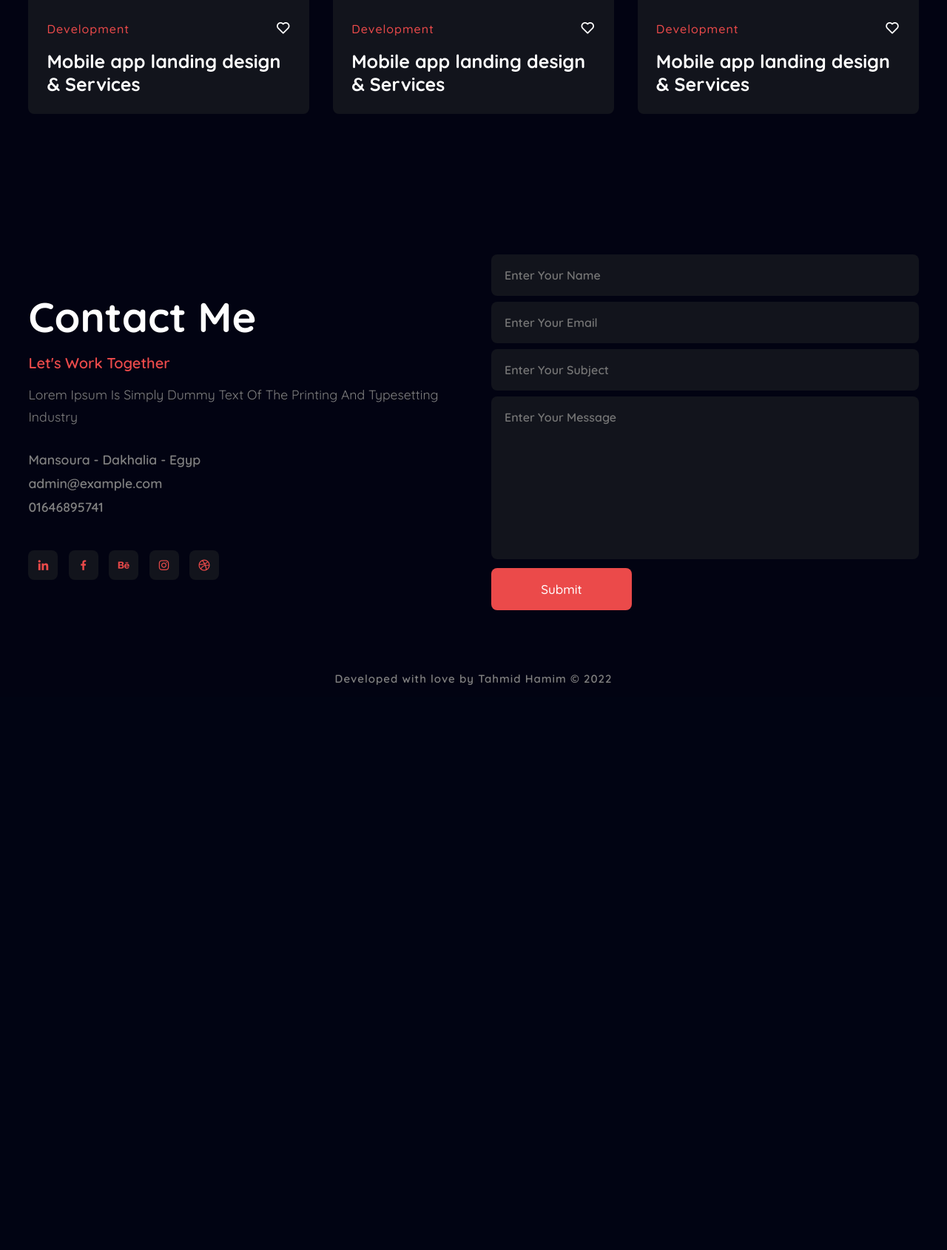
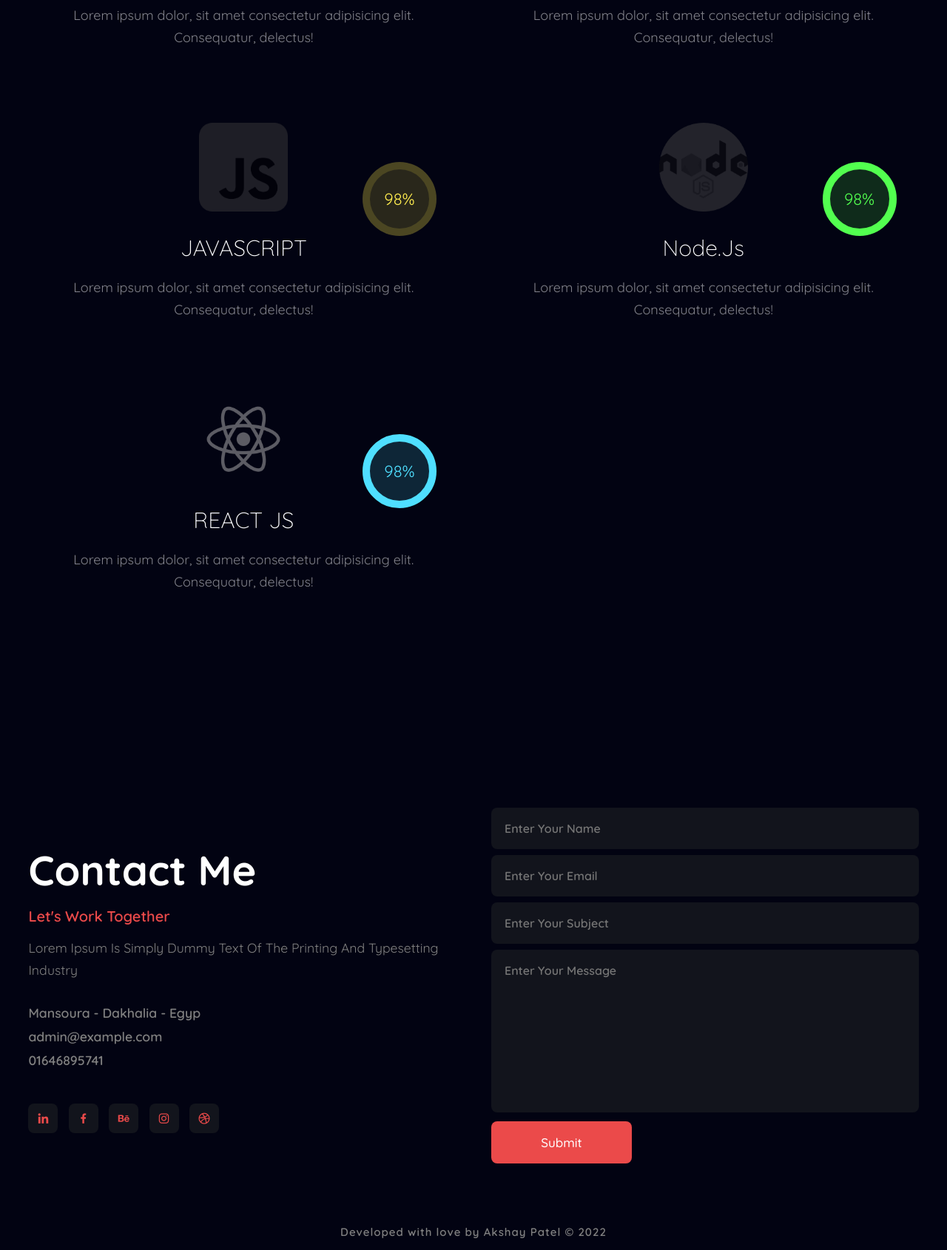
Before and after one commit to Akshay-Patel-dev/myportfolio, a PHP site: page / in a window 1280 px wide. Shown: the part 3237-4927 px from the top of the page at 74% size. Before the commit the page ends 4163 px from the top, so only its background shows below. Run offline with PHP 8.4, Linux system fonts and the light colour scheme.

Commit message:
design ready

```diff
--- a/index.css
+++ b/index.css
@@ -358,6 +324,100 @@ form textarea{
 	border-radius: 0.5rem;
 }
 
+
+
+.skill-section {
+position: relative;
+margin:100px 0;
+
+}
+
+.heading{
+    text-align: center;
+    font-size: var(--h1-font);
+    color: #fff;
+    text-transform: capitalize;
+    font-weight: bold;
+    margin-bottom: 100px;
+}
+
+.skills-container{
+    width:95%;
+    margin: auto;
+    display: grid;
+    grid-template-columns: repeat(3,1fr);
+    grid-gap: 100px;
+    color:#fff;
+
+}
+
+.skill-card{
+    position: relative;
+
+}
+.skill-img{
+    display:block;
+    margin:auto;
+    height:120px ;
+
+}
+
+.skill-name{
+    font-size: 30px;
+    font-weight:300;
+    text-align: center;
+    text-transform: capitalize;
+    margin:30px 0 20px;
+}
+
+.skill-info{
+    text-align: center;
+    opacity: 0.5;
+    font-size: 18px;
+    line-height: 30px;
+}
+
+ .skill-level{
+    position: absolute;
+    top:20%;
+    right: 0;
+    width:100px;
+    height: 100px;
+    display: flex;
+    justify-content:center;
+    align-items: center;
+    font-size: 22px;
+    border-radius: 50%;
+    border:10px solid white;
+}
+
+.skill-card:nth-child(1) .skill-level{
+    background: #ff4f4f28;
+    border-color: #ff4f4f;
+    color:#ff4f4f;
+}
+.skill-card:nth-child(2) .skill-level{
+    background: #4fa0ff28;
+    border-color: #4fa0ff;
+    color:#4fa0ff;
+}
+.skill-card:nth-child(3) .skill-level{
+    background: #ffed4f28;
+    border-color: #ffed4f28;
+    color:#ffed4f;
+}
+.skill-card:nth-child(4) .skill-level{
+    background: #52ff4f28;
+    border-color: #52ff4f;
+    color:#52ff4f;
+}
+.skill-card:nth-child(5) .skill-level{
+    background: #4fdfff28;
+    border-color: #4fdfff;
+    color:#4fdfff;
+}
+
+
 @media (max-width: 1325px){
 	header{
 		padding: 16px 3%;
@@ -368,6 +428,12 @@ form textarea{
 	section{
 		padding: 130px 3% 60px;
 	}
+
+	.skills-container{
+		grid-template-columns: repeat(2,1fr);
+		grid-template-columns: repeat(2,1fr);
+	}
+
 }
 
 @media (max-width: 970px){
--- a/index.html
+++ b/index.html
@@ -1,5 +1,6 @@
 <!DOCTYPE html>
 <html>
+
 <head>
     <meta charset="utf-8">
     <meta name="viewport" content="width=device-width, initial-scale=1">
@@ -12,9 +13,12 @@
 
     <link rel="preconnect" href="https://fonts.googleapis.com">
     <link rel="preconnect" href="https://fonts.gstatic.com" crossorigin>
-  <link href="https://fonts.googleapis.com/css2?family=Quicksand:wght@300;400;500;600;700&display=swap" rel="stylesheet">
+    <link
+        href="https://fonts.googleapis.com/css2?family=Quicksand:wght@300;400;500;600;700&display=swap"
+        rel="stylesheet">
 
 </head>
+
 <body>
 
     <!---header--->
@@ -25,7 +29,6 @@
         <ul class="navbar">
             <li><a href="#home">Home</a></li>
             <li><a href="#about">About Me</a></li>
-			<li><a href="#services">Services</a></li>
             <li><a href="#portfolio">My Portfolio</a></li>
             <li><a href="#contact">Contact</a></li>
         </ul>
@@ -35,8 +38,8 @@
     <section class="home" id="home">
         <div class="home-text">
             <h4>Hello</h4>
-			<h1>I'M Akshay  <br> <span>Patel</span></h1>
-			<h3>Front-End Developer</h3>
+            <h1>I'M Akshay <br> <span>Patel</span></h1>
+            <h3>Front-End Web Developer</h3>
             <a href="#" class="btn">Hire Me</a>
         </div>
     </section>
@@ -50,7 +53,10 @@
         <div class="about-text">
             <h2>About Me</h2>
             <h4>Hi, Im Here To Help Your Next Project</h4>
-			<p>Lorem Ipsum Is Simply Dummy Text Of The Printing And Typesetting Industry. Lorem Ipsum Has Been The Industry's Standard Dummy Text Ever Since The 1500s, When An .ac porta sem turpis quis leo. Nulla in feugiat elit.</p>
+            <p>Lorem Ipsum Is Simply Dummy Text Of The Printing And Typesetting
+                Industry. Lorem Ipsum Has Been The Industry's Standard Dummy
+                Text Ever Since The 1500s, When An .ac porta sem turpis quis
+                leo. Nulla in feugiat elit.</p>
             <div class="about-gri">
                 <div class="about-in">
                     <h5>1. Problem Solving</h5>
@@ -74,25 +80,7 @@
     </section>
 
     <!---services--->
-	<section class="services" id="services">
-		<div class="main-text">
-			<h2>Web Developer</h2>
-			<h4>Front-End</h4>
-		</div>
 
-		<div class="services-content">
-
-
-			<div class="box">
-				<img src="serv2.png">
-				<h3>Website Design</h3>
-				<p>Lorem Ipsum Is Simply Dummy Text Of The Printing Andtypesetting Industry. Lorem Ipsum Has Been The Website Industry's Standard Dummy .</p>
-			</div>
-
-
-
-		</div>
-	</section>
 
     <!---portfolio--->
     <section class="portfolio" id="portfolio">
@@ -153,75 +141,99 @@
                 </div>
                 <h3>Mobile app landing design & Services</h3>
             </div>
-
-			<div class="row">
-				<img src="portfolio5.jpg">
-				<div class="main-row">
-					<div class="row-text">
-						<h6>Development</h6>
-					</div>
-					<div class="row-icon">
-						<i class='bx bx-heart'></i>
-					</div>
-				</div>
-				<h3>Mobile app landing design & Services</h3>
         </div>
 
-			<div class="row">
-				<img src="portfolio6.jpg">
-				<div class="main-row">
-					<div class="row-text">
-						<h6>Development</h6>
+        <div class="skill-section">
+            <h1 class="heading"> My Skills</h1>
+            <div class="skills-container">
+                <div class="skill-card">
+                    <img src="html.png" class="skill-img" alt="">
+                    <div class="skill-level">98%</div>
+                    <h1 class="skill-name">HTML</h1>
+                    <p class="skill-info">Lorem ipsum dolor, sit amet
+                        consectetur adipisicing
+                        elit. Consequatur, delectus!</p>
                 </div>
-					<div class="row-icon">
-						<i class='bx bx-heart'></i>
+                <div class="skill-card">
+                    <img src="css.png" class="skill-img" alt="">
+                    <div class="skill-level">98%</div>
+                    <h1 class="skill-name">CSS</h1>
+                    <p class="skill-info">Lorem ipsum dolor, sit amet
+                        consectetur adipisicing
+                        elit. Consequatur, delectus!</p>
                 </div>
+                <div class="skill-card">
+                    <img src="js.png" class="skill-img" alt="">
+                    <div class="skill-level">98%</div>
+                    <h1 class="skill-name">JAVASCRIPT</h1>
+                    <p class="skill-info">Lorem ipsum dolor, sit amet
+                        consectetur adipisicing
+                        elit. Consequatur, delectus!</p>
                 </div>
-				<h3>Mobile app landing design & Services</h3>
+                <div class="skill-card">
+                    <img src="nodejs.png" class="skill-img" alt="">
+                    <div class="skill-level">98%</div>
+                    <h1 class="skill-name">node.js</h1>
+                    <p class="skill-info">Lorem ipsum dolor, sit amet
+                        consectetur adipisicing
+                        elit. Consequatur, delectus!</p>
+                </div>
+                <div class="skill-card">
+                    <img src="reactjs.png" class="skill-img" alt="">
+                    <div class="skill-level">98%</div>
+                    <h1 class="skill-name">REACT JS</h1>
+                    <p class="skill-info">Lorem ipsum dolor, sit amet
+                        consectetur adipisicing
+                        elit. Consequatur, delectus!</p>
                 </div>
 
             </div>
+        </div>
+
     </section>
+     <!-- skill section -->
+
+
 
     <!---contact--->
     <section class="contact" id="contact">
         <div class="contact-text">
             <h2>Contact Me</h2>
             <h4>Let's Work Together</h4>
-			<p>Lorem Ipsum Is Simply Dummy Text Of The Printing And Typesetting Industry</p>
+            <p>Lorem Ipsum Is Simply Dummy Text Of The Printing And Typesetting
+                Industry</p>
             <div class="contact-list">
                 <li><a href="#">Mansoura - Dakhalia - Egyp</a></li>
                 <li><a href="#">admin@example.com</a></li>
                 <li><a href="#">01646895741</a></li>
             </div>
             <div class="contact-icons">
-				<a href="#"><i class='bx bxl-linkedin' ></i></a>
-				<a href="#"><i class='bx bxl-facebook' ></i></a>
-				<a href="#"><i class='bx bxl-behance' ></i></a>
-				<a href="#"><i class='bx bxl-instagram' ></i></a>
-				<a href="#"><i class='bx bxl-dribbble' ></i></a>
+                <a href="#"><i class='bx bxl-linkedin'></i></a>
+                <a href="#"><i class='bx bxl-facebook'></i></a>
+                <a href="#"><i class='bx bxl-behance'></i></a>
+                <a href="#"><i class='bx bxl-instagram'></i></a>
+                <a href="#"><i class='bx bxl-dribbble'></i></a>
             </div>
         </div>
-
-
 
         <div class="contact-form">
             <form action="">
                 <input type="" placeholder="Enter Your Name" required>
                 <input type="email" placeholder="Enter Your Email" required>
                 <input type="" placeholder="Enter Your Subject">
-				<textarea name="" id="" cols="40" rows="10" placeholder="Enter Your Message" required></textarea>
+                <textarea name="" id="" cols="40" rows="10"
+                    placeholder="Enter Your Message" required></textarea>
                 <input type="submit" value="Submit" class="send">
             </form>
         </div>
     </section>
 
     <div class="last-text">
-		<p>Developed with love by Tahmid Hamim © 2022</p>
+        <p>Developed with love by Akshay Patel © 2022</p>
     </div>
 
 
-	<a href="#" class="top"><i class='bx bx-up-arrow-alt' ></i></a>
+    <a href="#" class="top"><i class='bx bx-up-arrow-alt'></i></a>
 
     <script src="https://unpkg.com/scrollreveal"></script>
 
--- a/index.js
+++ b/index.js
@@ -25,4 +25,4 @@ const sr = ScrollReveal ({
 
 sr.reveal('.home-text',{delay:190, origin:'bottom'})
 
-sr.reveal('.about,.services,.portfolio,.contact',{delay:200, origin:'bottom'})
+sr.reveal('.about,.services,.portfolio,.skill-section,.contact',{delay:200, origin:'bottom'})
```
Also changed, not shown: other parts of index.css (+21 -42 lines), texst.css (added, +117 -0 lines), text.html (added, +23 -0 lines), css.png (added), html.png (added), js.png (added), nodejs.png (added), reactjs.png (added). Lines whose indentation alone changed are shown as unchanged.
